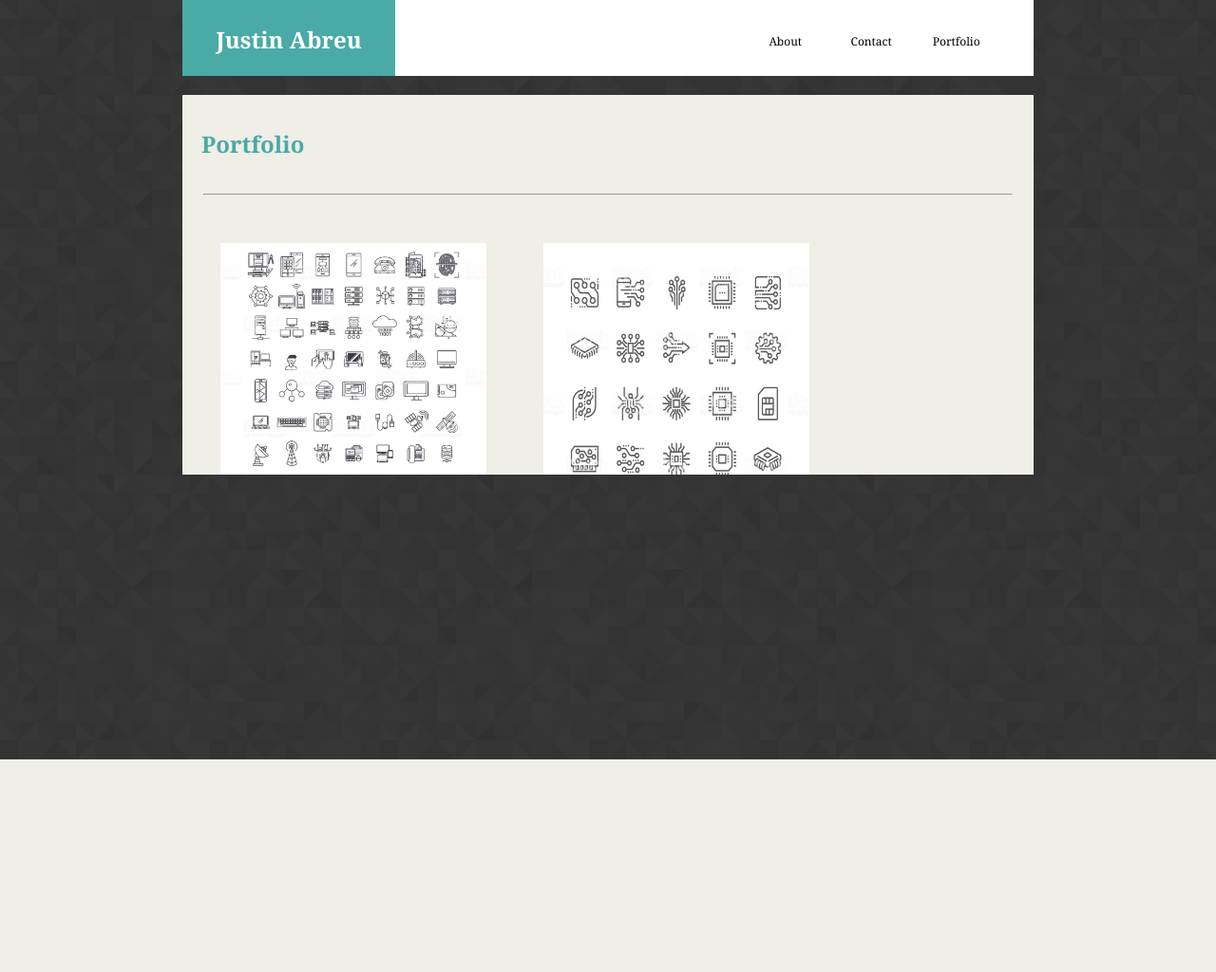
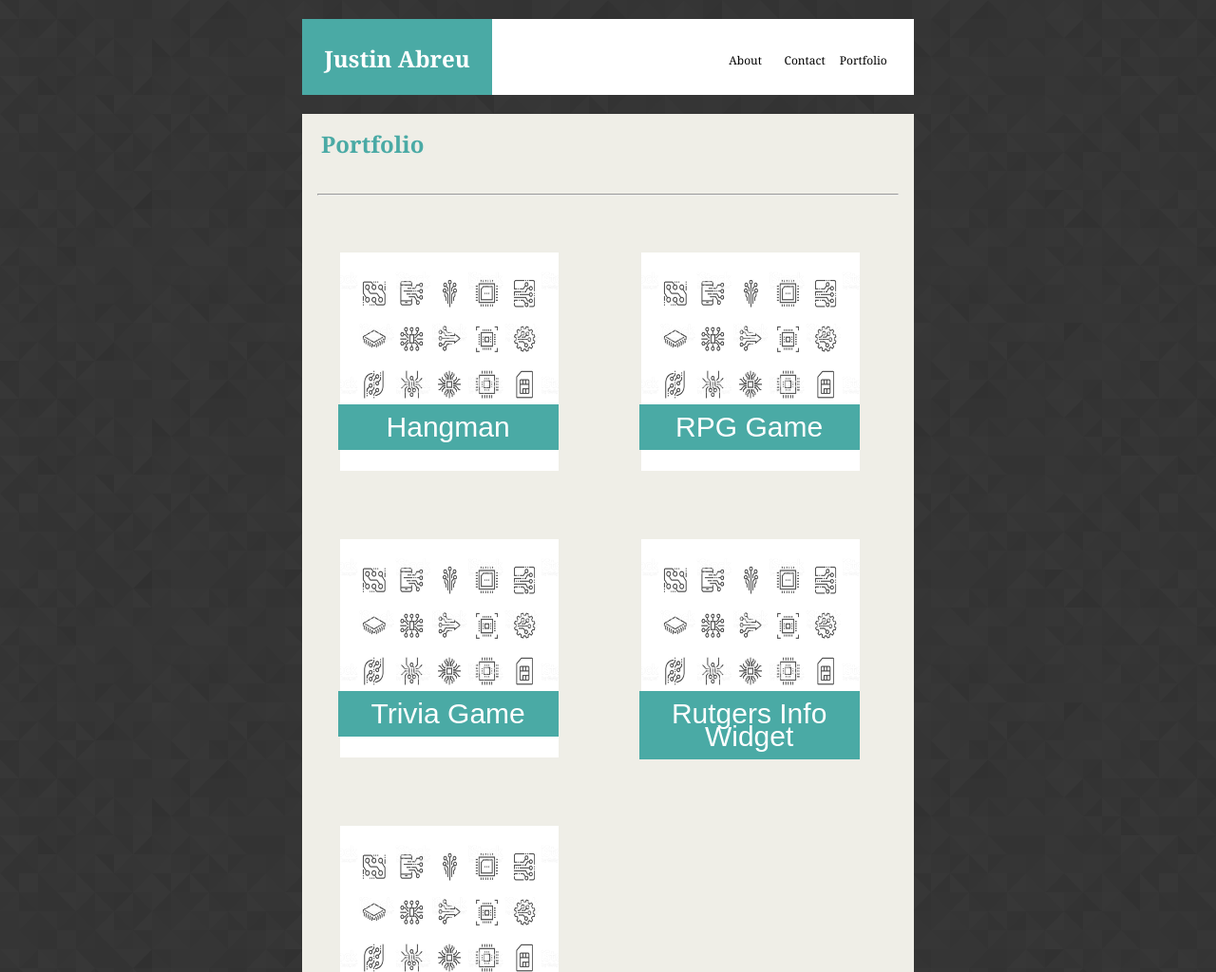
Before and after one commit to JGABREU2145/homework-1, a plain HTML site: page portfolio.html in a window 1280 px wide. Shown: the top 1024 px of the page at 95% size. Before the commit the page ends 800 px from the top, so only its background shows below. Drawn offline with Linux system fonts and the light colour scheme.

Commit message:
Finalized Project

```diff
--- a/assets/css/style.css
+++ b/assets/css/style.css
@@ -1,7 +1,13 @@
 .container {
+    height: 960px;
     width: 960px;
     margin: 0 auto;
+    padding: 20px;
+  min-height: 100%;
+  margin: 0 auto -50px;
 }
+
+
 
 .header{
 font-family: 'Georgia', Times, 'Times New Roman', serif;
@@ -38,7 +44,7 @@ width: 70%;
   #namebox{
     color: white;
     background-color: #4aaaa5;
-    width: 25%;
+    width: 200px;
     height: 80px;
     padding: 10px;
     text-align: center;
@@ -52,7 +58,7 @@ width: 70%;
   #about{
     margin-bottom: 0px;
     width: 25%;
-    height: 80px;
+    height: 60px;
     padding: 20px;
     text-align: center;
     color: #4aaaa5;
@@ -63,9 +69,7 @@ width: 70%;
     margin: 0 auto;
     margin-top: 20px;
     width: 70%;
-    height: 400px;
     color:black;
-
 }
 
 #contact-form {
@@ -81,9 +85,7 @@ width: 70%;
   margin: 0 auto;
   margin-top: 20px;
   width: 70%;
-  height: 400px;
   color:black;
-  overflow: scroll;
 }
 
 
@@ -101,7 +103,7 @@ width: 70%;
 }
 
 #bio-image {
-    float: left;
+  float: left;
   margin-right: 20px;
   margin-left: 20px;
   width: 200px;
@@ -122,40 +124,38 @@ a{
 }
 
 .form-width{
-  width: 800px;
+  width: 600px;
 }
 
 #message-box{
   text-align: initial;
-  width: 800px;
+  width: 600px;
   height: 100px;
 }
 
 hr{
   width: 95%;
   margin-top: 0px;
-  margin-bottom: 10px;
+  margin-bottom: 20px;
 }
 
 .pimg{
   grid-column: 1/5;
-  width: 300px;
-  height: 300px;
+  width: 250px;
+  height: 250px;
   padding: 10PX
 }
 
 .grid-container {
   display: grid;
   grid-template-columns: auto auto;
+  grid-gap: 10px;
   padding: 10px;
-  width: 70%;
+}
 
-}
 .grid-item {
-
   padding: 20px;
   font-size: 30px;
-  text-align: center;
 }
 
 .imgcontainer {
@@ -164,11 +164,22 @@ hr{
 }
 
 .text-block {
-  top: 70%;
-  text-align: center;
-  width: 100%;
-  height: 60px;
+  position: absolute;
+  top: 65%;
+  left: 9%;
+  width: 232px;
   background-color: #4aaaa5;
   color: white;
-  padding: 10px;
+  padding: 12px;
+  text-align: center;
 }
+
+.footer {
+  margin: 0 auto;
+  height: 50px;
+  width: 100%;
+  background-color: #666666;
+  color: white;
+  padding: 12px;
+  text-align: center;
+}
--- a/portfolio.html
+++ b/portfolio.html
@@ -13,6 +13,8 @@
 
  <body id="body" background="assets/images/prism.png">
 
+    <div class="container">
+
         <header class ="header">
 
                 <div>
@@ -26,7 +28,7 @@
 
                     <section class="box" id="links">
                         <div class="box">
-                        <p id=><a href="index.html" target="_self">About</a></p>
+                            <p><a href="index.html" target="_self">About</a></p>
                         </div>
                         <div class="box">
                             <p><a href="contact.html" target="_self">Contact</a></p>
@@ -51,62 +53,36 @@
             <div class="grid-container">
 
                 <div class="imgcontainer">
-                <div class="grid-item"><img rel="portfolio1" src="assets/images/p1.jpg" class="pimg">
+                    <div class="grid-item"><img rel="portfolio1" src="assets/images/p2.jpg" class="pimg">
                         <div class="text-block">Hangman</div>
                     </div>
                 </div>
                 <div class="imgcontainer">
-                <div class="grid-item"><img rel="portfolio1" src="assets/images/p2.jpg" class="pimg">
+                    <div class="grid-item"><img rel="portfolio2" src="assets/images/p2.jpg" class="pimg">
                         <div class="text-block">RPG Game</div>
                     </div>
                 </div>
                 <div class="imgcontainer">
-                <div class="grid-item"><img rel="portfolio1" src="assets/images/p3.png" class="pimg">
+                    <div class="grid-item"><img rel="portfolio3" src="assets/images/p2.jpg" class="pimg">
                         <div class="text-block">Trivia Game</div>
                     </div>
                 </div>
                 <div class="imgcontainer">
-                <div class="grid-item"><img rel="portfolio1" src="assets/images/p4.jpg" class="pimg">
+                    <div class="grid-item"><img rel="portfolio4" src="assets/images/p2.jpg" class="pimg">
                         <div class="text-block">Rutgers Info Widget</div>
                     </div>
                 </div>
                 <div class="imgcontainer">
-                <div class="grid-item"><img rel="portfolio1" src="assets/images/p5.png" class="pimg">
+                    <div class="grid-item"><img rel="portfolio5" src="assets/images/p2.jpg" class="pimg">
                         <div class="text-block">Rock Paper Scissors</div>
+                    </div>
                 </div>
             </div>
 
         </div>
 
-        <!--
-        <div class="grid-container">
-
-            </div>
-                <img rel="portfolio1" src="assets/images/p1.jpg" class="pimg">
     </div>
 
-            </div>
-                <img rel="portfolio2" src="assets/images/p2.jpg" class="pimg">
-            </div>
-
-            </div>
-                <img rel="portfolio3" src="assets/images/p3.png" class="pimg">
-            </div>
-
-            </div>
-                <img rel="portfolio4" src="assets/images/p4.jpg" class="pimg">
-            </div>
-
-            </div>
-                <img rel="portfolio5" src="assets/images/p5.png" class="pimg">
-            </div>
-
-        </div>
-
-
-    </div>
-
-    -->
 
  </body>
 
```
Also changed, not shown: contact.html (+4 -24 lines), index.html (+6 -8 lines). Lines whose indentation alone changed are shown as unchanged.
